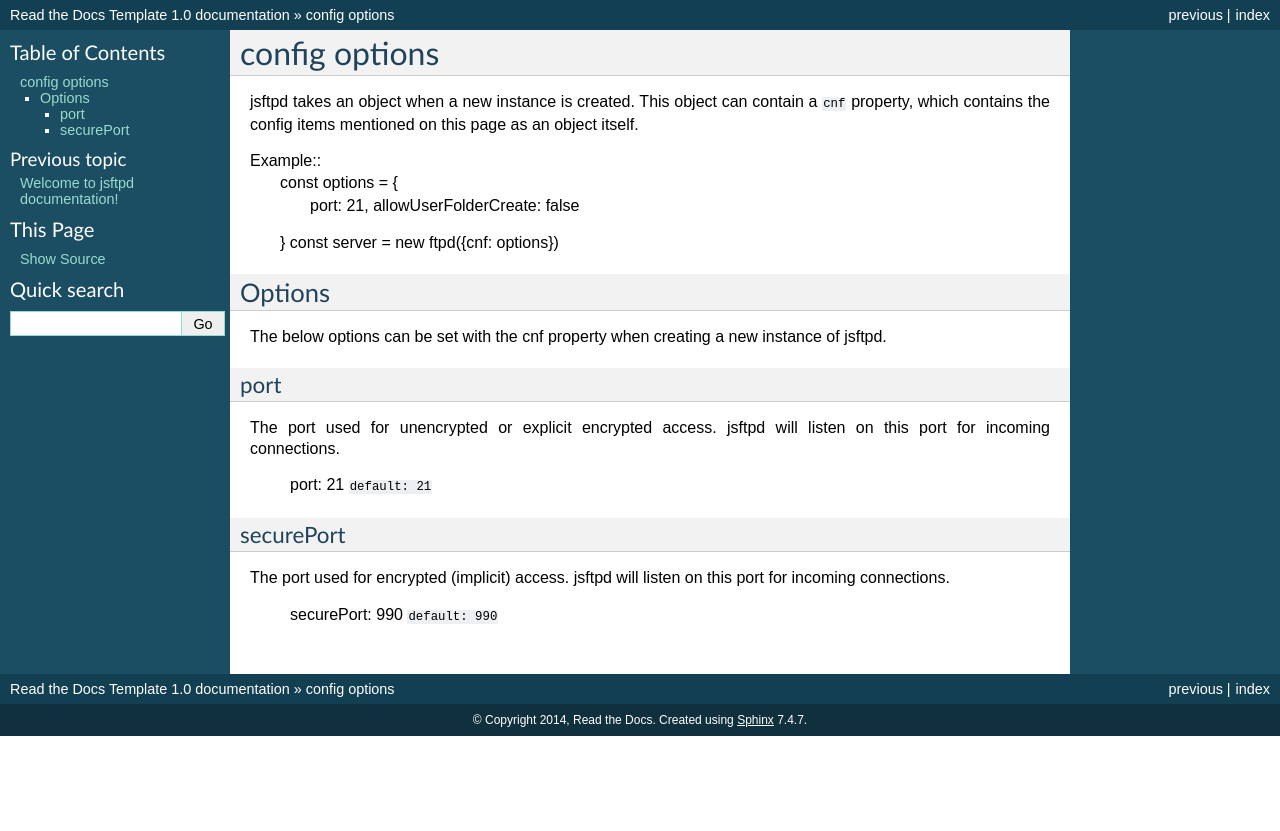
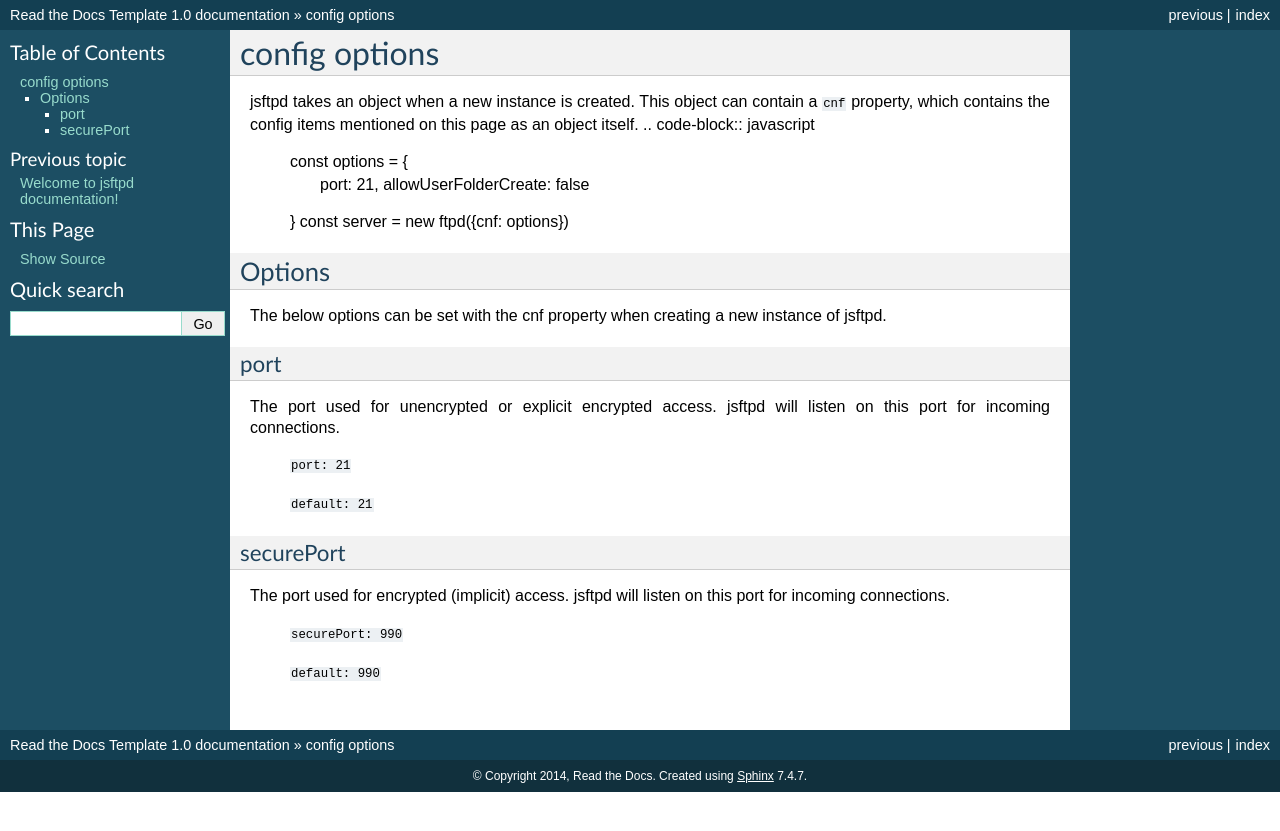
Before and after one commit to mailsvb/jsftpd, a Sphinx documentation site: the page built from docs/options.rst, in a window 1280 px wide. Shown: the top 831 px of the page. Built offline with Sphinx 7.4.7, drawn with Linux system fonts in a browser that asks for light colours.

Commit message:
update documentation

```diff
--- a/docs/index.rst
+++ b/docs/index.rst
@@ -16,7 +16,8 @@
 Quick start
 -----------
 
-To get an FTP server running quickly, the below code will get you started by allowing access for a single user.::
+To get an FTP server running quickly, the below code will get you started by allowing access for a single user.
+..  code-block:: javascript
 
     const { ftpd } = require('jsftpd')
 
--- a/docs/options.rst
+++ b/docs/options.rst
@@ -2,8 +2,8 @@
 ==============
 
 jsftpd takes an object when a new instance is created. This object can contain a ``cnf`` property, which contains the config items mentioned on this page as an object itself.
+..  code-block:: javascript
 
-Example::
     const options = {
         port: 21,
         allowUserFolderCreate: false
```
Also changed, not shown: other parts of docs/options.rst (+4 -2 lines).
